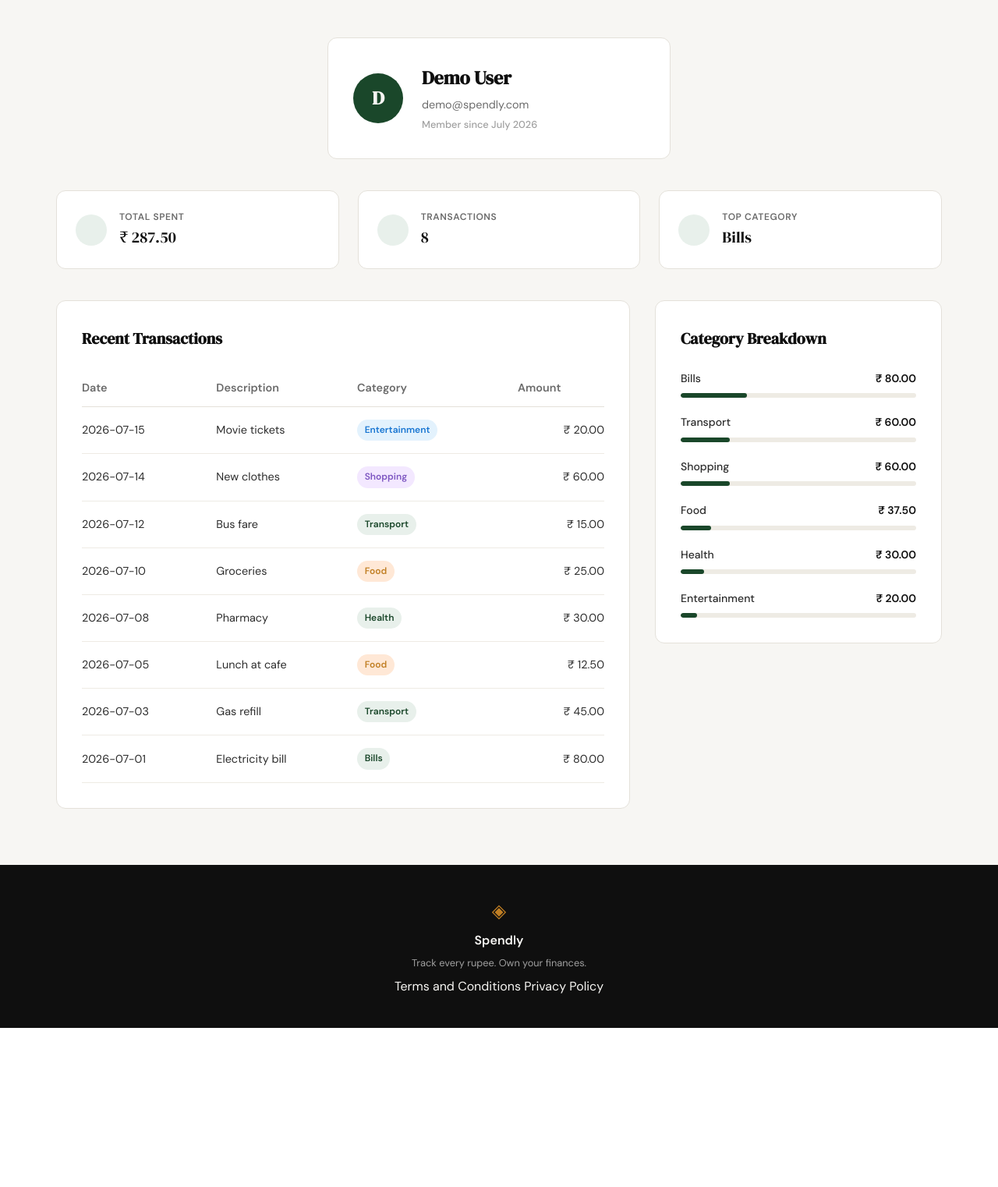
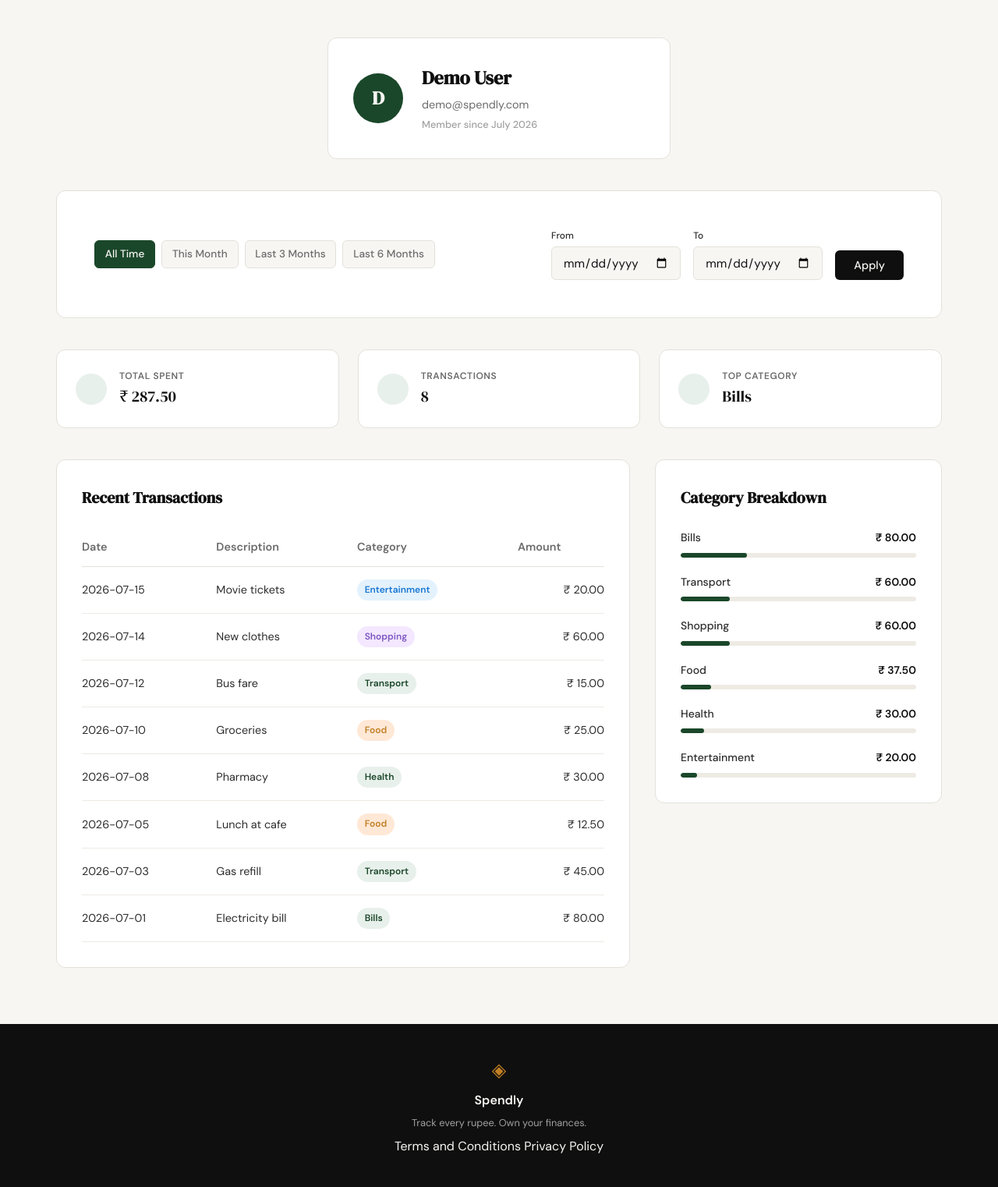
Before and after one commit to PrakhrS/Kharche, a Flask app: page /profile in a window 1280 px wide. Shown: the part 61-1583 px from the top of the page at 78% size. Before the commit the page ends 1379 px from the top, so only its background shows below. Run offline with Flask 3, Linux system fonts and the light colour scheme; a user stored in the database is signed in; data comes from the database, SQL or seed files in the repository; both versions use the stored data as it was after the commit.

Commit message:
add date filter to profile page

```diff
--- a/app.py
+++ b/app.py
@@ -3,6 +3,7 @@ from database.db import get_db, init_db, seed_db, create_user
 from database.queries import get_user_by_id, get_recent_transactions, get_summary_stats, get_category_breakdown
 from werkzeug.security import generate_password_hash, check_password_hash
 import sqlite3
+from datetime import datetime, timedelta
 
 app = Flask(__name__)
 app.secret_key = 'dev-secret-key-change-in-production'
@@ -142,6 +143,53 @@ def privacy():
 # ------------------------------------------------------------------ #
 
 
+def validate_date(date_str):
+    """Validates a date string in YYYY-MM-DD format."""
+    if not date_str:
+        return None
+    try:
+        return datetime.strptime(date_str, "%Y-%m-%d").strftime("%Y-%m-%d")
+    except ValueError:
+        return None
+
+def get_date_filter_context(date_from, date_to):
+    """
+    Validates dates, computes presets, and determines the active filter.
+    Returns (valid_from, valid_to, active_filter, presets)
+    """
+    v_from = validate_date(date_from)
+    v_to = validate_date(date_to)
+
+    # Consistency check
+    if v_from and v_to and v_from > v_to:
+        return None, None, "error", {}
+
+    today = datetime.now().date()
+    presets = {
+        "this-month": {
+            "from": today.replace(day=1).strftime("%Y-%m-%d"),
+            "to": today.strftime("%Y-%m-%d")
+        },
+        "last-3-months": {
+            "from": (today - timedelta(days=90)).strftime("%Y-%m-%d"),
+            "to": today.strftime("%Y-%m-%d")
+        },
+        "last-6-months": {
+            "from": (today - timedelta(days=180)).strftime("%Y-%m-%d"),
+            "to": today.strftime("%Y-%m-%d")
+        }
+    }
+
+    active_filter = "all"
+    if v_from and v_to:
+        active_filter = "custom"
+        for key, range_val in presets.items():
+            if v_from == range_val["from"] and v_to == range_val["to"]:
+                active_filter = key
+                break
+
+    return v_from, v_to, active_filter, presets
+
 @app.route("/profile")
 def profile():
     # Authentication guard
@@ -155,16 +203,30 @@ def profile():
         flash("User not found", "error")
         return redirect(url_for("login"))
 
-    stats = get_summary_stats(user_id)
-    transactions = get_recent_transactions(user_id)
-    categories = get_category_breakdown(user_id)
+    # --- Date Filter Logic ---
+    date_from = request.args.get("date_from")
+    date_to = request.args.get("date_to")
+
+    valid_from, valid_to, active_filter, presets = get_date_filter_context(date_from, date_to)
+
+    if active_filter == "error":
+        flash("Start date must be before end date.", "error")
+        valid_from, valid_to, active_filter = None, None, "all"
+
+    stats = get_summary_stats(user_id, valid_from, valid_to)
+    transactions = get_recent_transactions(user_id, date_from=valid_from, date_to=valid_to)
+    categories = get_category_breakdown(user_id, valid_from, valid_to)
 
     return render_template(
         "profile.html",
         user=user,
         stats=stats,
         transactions=transactions,
-        categories=categories
+        categories=categories,
+        date_from=valid_from,
+        date_to=valid_to,
+        active_filter=active_filter,
+        presets=presets
     )
 
 
--- a/database/queries.py
+++ b/database/queries.py
@@ -27,18 +27,34 @@ def get_user_by_id(user_id):
     finally:
         db.close()
 
-def get_summary_stats(user_id):
+def apply_date_filter(query, params, date_from, date_to):
+    """
+    Appends date filtering SQL to a query and updates parameters.
+    """
+    if date_from and date_to:
+        query += " AND date BETWEEN ? AND ?"
+        params.extend([date_from, date_to])
+    elif date_from:
+        query += " AND date >= ?"
+        params.append(date_from)
+    elif date_to:
+        query += " AND date <= ?"
+        params.append(date_to)
+    return query, params
+
+def get_summary_stats(user_id, date_from=None, date_to=None):
     """
     Calculate total spent, transaction count, and top category for a user.
     Returns a dict with formatted values.
     """
     db = get_db()
     try:
-        # Get total spent and count
-        cursor = db.execute(
-            "SELECT SUM(amount) as total, COUNT(*) as count FROM expenses WHERE user_id = ?",
-            (user_id,)
-        )
+        # Base query for totals
+        query = "SELECT SUM(amount) as total, COUNT(*) as count FROM expenses WHERE user_id = ?"
+        params = [user_id]
+        query, params = apply_date_filter(query, params, date_from, date_to)
+
+        cursor = db.execute(query, params)
         row = cursor.fetchone()
 
         total_spent = row['total'] if row['total'] is not None else 0.0
@@ -52,10 +68,12 @@ def get_summary_stats(user_id):
             }
 
         # Get top category
-        cursor = db.execute(
-            "SELECT category FROM expenses WHERE user_id = ? GROUP BY category ORDER BY SUM(amount) DESC LIMIT 1",
-            (user_id,)
-        )
+        cat_query = "SELECT category FROM expenses WHERE user_id = ?"
+        cat_params = [user_id]
+        cat_query, cat_params = apply_date_filter(cat_query, cat_params, date_from, date_to)
+        cat_query += " GROUP BY category ORDER BY SUM(amount) DESC LIMIT 1"
+
+        cursor = db.execute(cat_query, cat_params)
         cat_row = cursor.fetchone()
         top_category = cat_row['category'] if cat_row else "—"
 
@@ -68,17 +86,21 @@ def get_summary_stats(user_id):
         db.close()
 
 
-def get_recent_transactions(user_id, limit=10):
+def get_recent_transactions(user_id, limit=10, date_from=None, date_to=None):
     """
     Fetch recent expenses for the given user_id.
     Returns a list of dicts with formatted amount.
     """
     db = get_db()
     try:
-        cursor = db.execute(
-            "SELECT date, description, category, amount FROM expenses WHERE user_id = ? ORDER BY date DESC LIMIT ?",
-            (user_id, limit)
-        )
+        query = "SELECT date, description, category, amount FROM expenses WHERE user_id = ?"
+        params = [user_id]
+        query, params = apply_date_filter(query, params, date_from, date_to)
+
+        query += " ORDER BY date DESC LIMIT ?"
+        params.append(limit)
+
+        cursor = db.execute(query, params)
         rows = cursor.fetchall()
 
         transactions = []
@@ -93,17 +115,20 @@ def get_recent_transactions(user_id, limit=10):
     finally:
         db.close()
 
-def get_category_breakdown(user_id):
+def get_category_breakdown(user_id, date_from=None, date_to=None):
     """
     Aggregate total amount spent per category for the given user_id.
     Returns a list of dicts: {"name": "Category", "total": "₹ X,XXX.XX", "percentage": X}.
     """
     db = get_db()
     try:
-        cursor = db.execute(
-            "SELECT category, SUM(amount) as total FROM expenses WHERE user_id = ? GROUP BY category ORDER BY total DESC",
-            (user_id,)
-        )
+        query = "SELECT category, SUM(amount) as total FROM expenses WHERE user_id = ?"
+        params = [user_id]
+        query, params = apply_date_filter(query, params, date_from, date_to)
+
+        query += " GROUP BY category ORDER BY total DESC"
+
+        cursor = db.execute(query, params)
         rows = cursor.fetchall()
         if not rows:
             return []
--- /dev/null
+++ b/static/css/profile.css
@@ -0,0 +1,71 @@
+/* Filter Bar Styles */
+.filter-bar {
+    margin-bottom: 2.5rem;
+}
+
+.filter-container {
+    display: flex;
+    align-items: center;
+    justify-content: space-between;
+    gap: 2rem;
+    padding: 1rem;
+}
+
+.filter-presets {
+    display: flex;
+    gap: 0.5rem;
+    flex-wrap: wrap;
+}
+
+.filter-btn {
+    padding: 0.4rem 0.8rem;
+    font-size: 0.85rem;
+    font-weight: 500;
+    color: var(--ink-muted);
+    background: var(--paper);
+    border: 1px solid var(--border);
+    border-radius: var(--radius-sm);
+    transition: all 0.2s;
+}
+
+.filter-btn:hover {
+    color: var(--ink);
+    border-color: var(--ink);
+}
+
+.filter-btn.active {
+    background: var(--accent);
+    color: var(--paper);
+    border-color: var(--accent);
+}
+
+.filter-custom {
+    display: flex;
+    align-items: flex-end;
+    gap: 1rem;
+}
+
+.filter-custom .form-group {
+    margin-bottom: 0;
+}
+
+.filter-custom label {
+    font-size: 0.75rem;
+    margin-bottom: 0.25rem;
+}
+
+@media (max-width: 900px) {
+    .filter-container {
+        flex-direction: column;
+        align-items: stretch;
+        gap: 1.5rem;
+    }
+
+    .filter-presets {
+        justify-content: center;
+    }
+
+    .filter-custom {
+        justify-content: center;
+    }
+}
--- a/templates/base.html
+++ b/templates/base.html
@@ -31,6 +31,17 @@
     </nav>
 
     <main class="main-content">
+        {% with messages = get_flashed_messages(with_categories=true) %}
+          {% if messages %}
+            <div class="auth-container" style="margin-top: 2rem;">
+              {% for category, message in messages %}
+                <div class="auth-error" style="margin-bottom: 1rem; border-color: {{ 'var(--danger)' if category == 'error' else 'var(--border)' }}">
+                  {{ message }}
+                </div>
+              {% endfor %}
+            </div>
+          {% endif %}
+        {% endwith %}
         {% block content %}{% endblock %}
     </main>
 
--- a/templates/profile.html
+++ b/templates/profile.html
@@ -1,4 +1,8 @@
 {% extends "base.html" %}
+
+{% block head %}
+<link rel="stylesheet" href="{{ url_for('static', filename='css/profile.css') }}">
+{% endblock %}
 
 {% block content %}
 <div class="profile-container">
@@ -12,6 +16,40 @@
                     <p class="text-muted">{{ user.email }}</p>
                     <p class="member-since">Member since {{ user.member_since }}</p>
                 </div>
+            </div>
+        </div>
+    </section>
+
+    <!-- Date Filter Bar -->
+    <section class="filter-bar">
+        <div class="auth-card">
+            <div class="filter-container">
+                <div class="filter-presets">
+                    <a href="{{ url_for('profile') }}"
+                       class="filter-btn {{ 'active' if active_filter == 'all' }}">
+                       All Time
+                    </a>
+                    {% for key, range in presets.items() %}
+                    <a href="{{ url_for('profile', date_from=range.from, date_to=range.to) }}"
+                       class="filter-btn {{ 'active' if active_filter == key }}">
+                       {{ key.replace('-', ' ').title() }}
+                    </a>
+                    {% endfor %}
+                </div>
+
+                <form method="GET" action="{{ url_for('profile') }}" class="filter-custom">
+                    <div class="form-group">
+                        <label for="date_from">From</label>
+                        <input type="date" id="date_from" name="date_from"
+                               value="{{ date_from or '' }}" class="form-input">
+                    </div>
+                    <div class="form-group">
+                        <label for="date_to">To</label>
+                        <input type="date" id="date_to" name="date_to"
+                               value="{{ date_to or '' }}" class="form-input">
+                    </div>
+                    <button type="submit" class="btn-primary">Apply</button>
+                </form>
             </div>
         </div>
     </section>
```
Also changed, not shown: tests/test_profile_filter.py (added, +171 -0 lines), .claude/specs/06-date-filter-profile-page.md (added), spendly.db.
